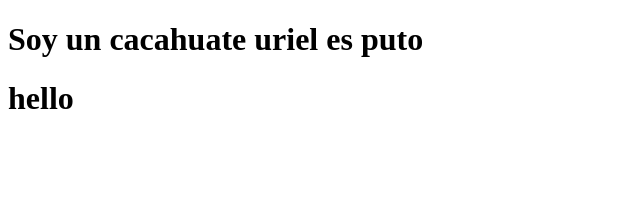
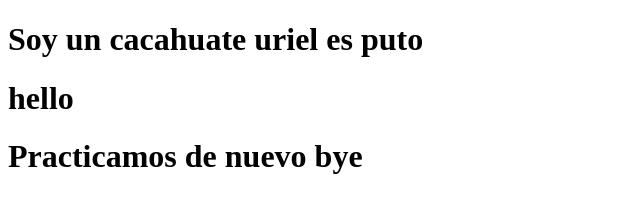
Before and after one commit to Licho17/NuevoProyecto, a plain HTML site: page index.html in a window 1280 px wide. Shown: the whole page, without its empty margins (0-640 px from the left). Drawn offline with Linux system fonts and the light colour scheme.

Commit message:
Otro cabio en el index

```diff
--- a/index.html
+++ b/index.html
@@ -9,5 +9,6 @@
 <body>
     <h1>Soy un cacahuate uriel es puto</h1>
     <h1>hello</h1>
+    <h1>Practicamos de nuevo bye </h1>
 </body>
 </html>
```
